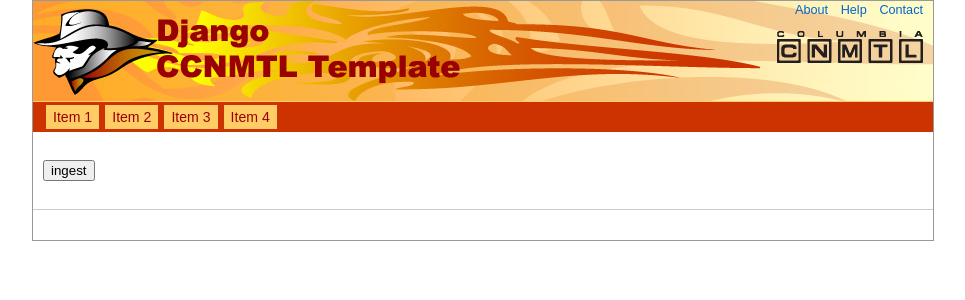
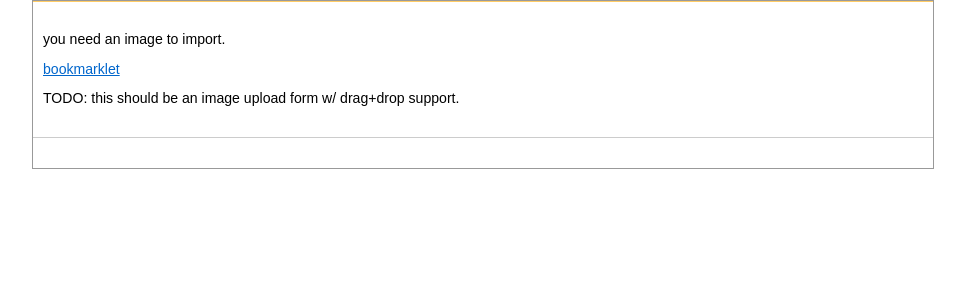
Before and after one commit to thraxil/pixelvore, a Django app: template templates/main/import.html in a window 1280 px wide. Shown: the top 300 px of the page, without its empty margins (157-1122 px from the left). Run offline with Django 3.2, Linux system fonts and the light colour scheme; the template is opened without the code that fills it, so the values that code supplies are empty; some libraries are stand-ins or nearby versions.

Commit message:
seems to be able to find templates now...

```diff
--- a/media/css/main.css
+++ b/media/css/main.css
@@ -177,13 +177,13 @@ img, img a
 {
 	display: block;
 	width: 900px;
-	height: 100px;
+	height: 0px;
 	min-width: 900px;
 	overflow: hidden;
 	margin: 0;
 	padding: 0;
 	border: 0;
-	background: #fffbc7 url('../img/bg_header.jpg') left top no-repeat;
+//	background: #fffbc7 url('../img/bg_header.jpg') left top no-repeat;
 }
 
 #header #logo_project
@@ -207,21 +207,6 @@ img, img a
 	padding: 0;
 	border: 0;
 	background: transparent url('../img/logo_project.jpg') left center no-repeat;
-}
-
-#header #logo_ccnmtl
-{
-	display: block;
-	clear: right;
-	float: right;
-	width: 146px;
-	height: 33px;
-	overflow: hidden;
-	/* margin: 34px 10px 0 0;*/
-	margin: 0 10px 0 0;
-	padding: 0;
-	border: 0;
-	background: transparent url('../img/logo_ccnmtl.gif') left top no-repeat;
 }
 
 #header #logo_ccnmtl a
@@ -276,7 +261,7 @@ img, img a
 #primarynav
 {
 	width: 900px;
-	height: 30px;
+	height: 0px;
 	min-width: 900px;
 	clear: both;
 	margin: 0;
--- a/settings_shared.py
+++ b/settings_shared.py
@@ -8,7 +8,7 @@ ADMINS = ( )
 
 MANAGERS = ADMINS
 
-DATABASE_ENGINE = 'postgresql_psycopg2' # 'postgresql_psycopg2', 'postgresql', 'mysql', 'sqlite3' or 'oracle'.
+#DATABASE_ENGINE = 'postgresql_psycopg2' # 'postgresql_psycopg2', 'postgresql', 'mysql', 'sqlite3' or 'oracle'.
 DATABASE_NAME = 'pixelvore' # Or path to database file if using sqlite3.
 DATABASE_USER = ''             # Not used with sqlite3.
 DATABASE_PASSWORD = ''         # Not used with sqlite3.
--- a/templates/base.html
+++ b/templates/base.html
@@ -14,63 +14,31 @@
 	{% block feeds %}{% endblock %}
 </head>
 <body class="one_column {% block widthtype %}fixed{% endblock %}">
-{% comment %}
-###### FOR WIDTH TYPE--
-   fixed : fixed width, doesn't change with browser resize
-   fluid : variable width, changes with browser resize
-   You can move this to base template if you don't want to deal with it
-   all time in flatpages templates
-{% endcomment %}
-
 <div id="container">
 
 
 {% block masthead %}
 	<!-- ###### Site banner ###### -->
 	<div id="header">
-		<!-- Project title/logo --><h1 id="logo_project"><a href="./" title="Project Title: Project Django"><span>Project Title: Project Django </span></a></h1>
 		{% block standardnav %}
-		<ul id="standardnav">
-			<li><a href="#">About</a></li>
-			<li><a href="#">Help</a></li>
-			<li><a href="#">Contact</a></li>
-		</ul>
 		{% endblock %}
-		<!-- CCNMTL title/logo --><h4 id="logo_ccnmtl"><a href="http://ccnmtl.columbia.edu" target="_blank" title="Columbia Center for New Media Teaching and Learning"><span>Produced by the Columbia Center for New Media Teaching and Learning</span></a></h4>
-	</div><!-- id="header" -->
+	</div>
 {% endblock %}
 
-	<!-- ###### Don't touch this ###### -->
 	<div class="visualclear"></div>
 
 
 {% block primarynav %}
-	<!-- ###### Primary navigation ###### -->
 	<div id="primarynav">
 		<div class="encase" id="{% block navalignment %}leftside{% endblock %}">
-{% comment %}
-###### FOR ALIGNMENT OF TABS on the primary navigation--
-   leftside : all tabs aligning to the left, login to the right
-   rightside :  all tabs aligning to the right, login to the left
-{% endcomment %}
-
 			{% block primarynavtabs %}
-			<ul>
-				<li><a href="#">Item 1</a></li>
-				<li><a href="#">Item 2</a></li>
-				<li><a href="#">Item 3</a></li>
-				<li><a href="#">Item 4</a></li>
-			</ul><!-- id="primarynavtabs" -->
 			{% endblock %}
 
 			{% block usernav %}{% endblock %}
 
-		</div><!-- id="leftside/rightside" -->
-	</div><!-- id="primarynav" -->
+		</div>
+	</div>
 {% endblock %}
-
-{% comment %} not using this now <div id="breadcrumbs">{% block breadcrumbs %}{% endblock %}</div> {% endcomment %}
-
 
 	<!-- ###### Page: Sidebars and Content ###### -->
 	<div id="pagebody">
--- a/templates/main/import.html
+++ b/templates/main/import.html
@@ -1,7 +1,18 @@
 {% extends 'base.html' %}
 
 {% block content %}
+
+{% if url %}
 <form action="." method="post">
-<input type="submit" value="ingest" />
+<input type="hidden" name="url" value="{{url}}" />
+<input type="submit" value="ingest"/>
 </form>
+<img src="{{url}}" />
+
+{% else %}
+<p>you need an image to import.</p>
+<p><a href="javascript:window.location='http://127.0.0.1:8000/import/?url='+escape(window.location);">bookmarklet</a></p>
+<p>TODO: this should be an image upload form w/ drag+drop support.</p>
+{% endif %}
+
 {% endblock %}
--- /dev/null
+++ b/templates/main/index.html
@@ -0,0 +1 @@
+hey there
```
Also changed, not shown: main/views.py (+4 -12 lines), 5 other files.
